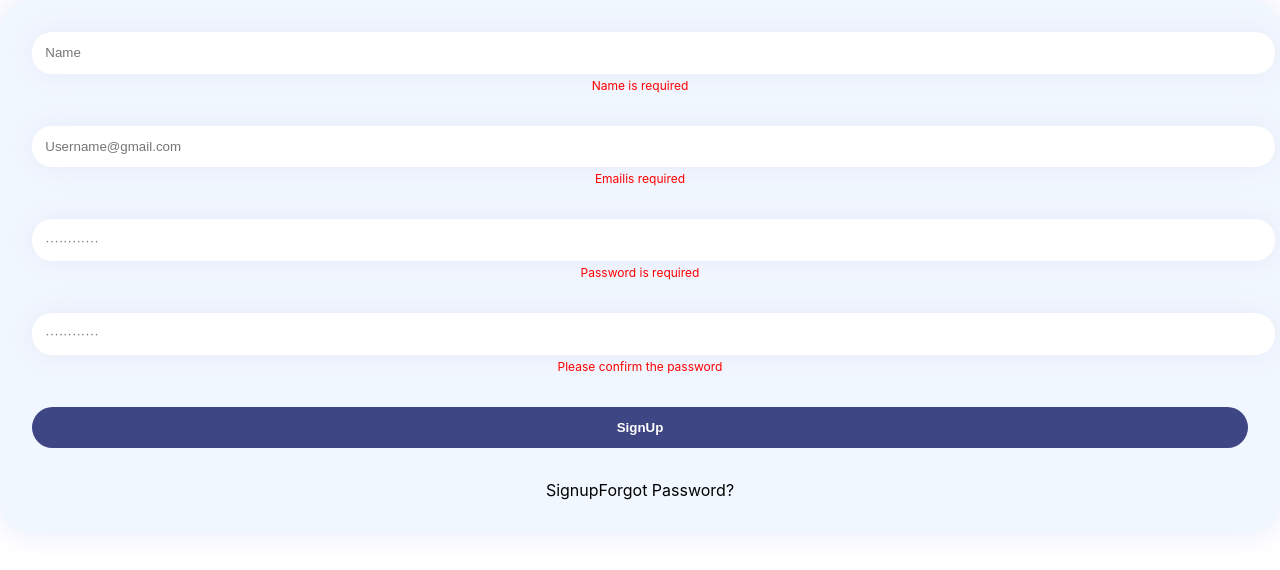
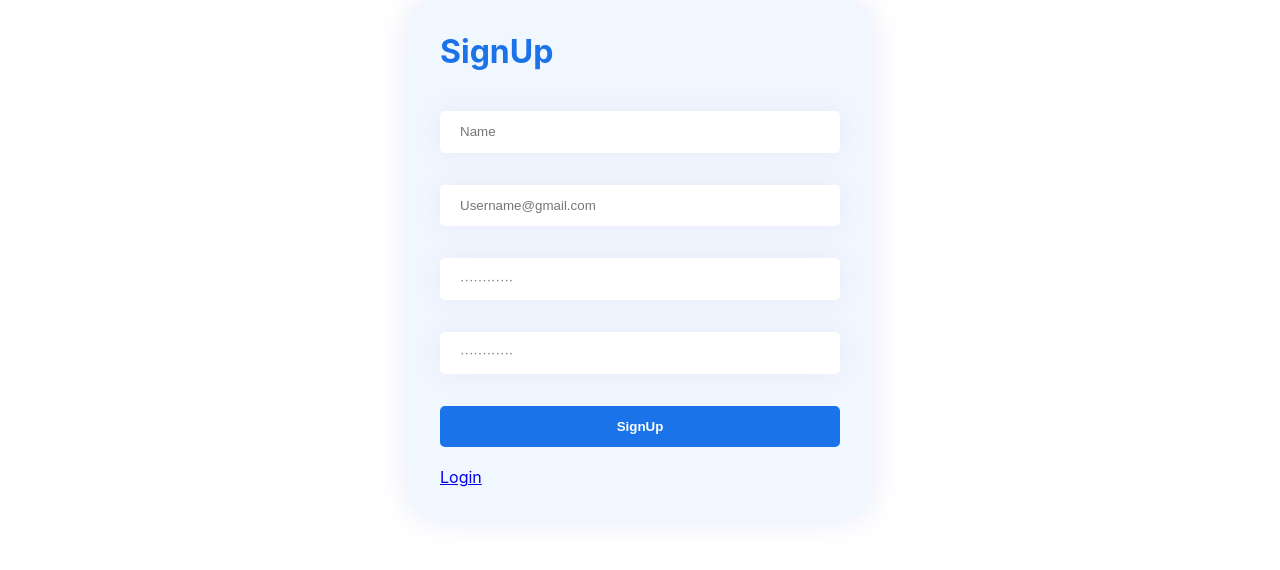
Before and after one commit to farkoush/Store-WorkOut, a React (Create React App) app: page /signup in a window 1280 px wide. Shown: the top 570 px of the page. Built offline with nearby package versions, Linux system fonts and the light colour scheme.

Commit message:
signup - login - react router

```diff
--- a/package.json
+++ b/package.json
@@ -8,6 +8,7 @@
     "@testing-library/user-event": "^13.5.0",
     "react": "^18.1.0",
     "react-dom": "^18.1.0",
+    "react-router-dom": "^6.3.0",
     "react-scripts": "5.0.1",
     "web-vitals": "^2.1.4"
   },
--- a/src/App.css
+++ b/src/App.css
@@ -1,3 +1,3 @@
 .App {
-  text-align: center;
+  /* text-align: center; */
 }
--- a/src/App.js
+++ b/src/App.js
@@ -1,13 +1,18 @@
-// import Login from './components/Login'
+import Login from './components/Login'
 import SignUp from './components/SignUp'
+import { Routes, Route, Link, Navigate } from 'react-router-dom';
+
 
 import './App.css';
 
 function App() {
   return (
     <div className="App">
-      {/* <Login /> */}
-      <SignUp />
+      <Routes>
+        <Route path="/login" element={<Login />} />
+        <Route path="/signup" element={<SignUp />} />
+        <Route path="/" element={<Navigate to ="/signup" />} />
+      </Routes>
     </div>
   );
 }
--- a/src/components/Login.js
+++ b/src/components/Login.js
@@ -1,35 +1,81 @@
-import React, { useState } from 'react';
-// import './Login.css';
+import React, { useEffect, useState } from 'react';
+import styles from './SignUp.module.css';
+import {validate} from '../helper/validation';
+import {Link} from 'react-router-dom';
+
 const Login = () => {
-    const [email, setEmail] = useState('');
-    const [pass, setPass] = useState('');
+    const[data, SetData] = useState({
+        email : '',
+        password: '',
+    });
+    const [errors, setErrors] = useState({});
+    const [touched, setTouched] = useState({
+        email: false,
+        password: false,
+    });
 
     const changeHandler = (element) => {
-        switch (element.target.name) {
-            case 'email':
-                setEmail(element.value)
-                break;
-            case 'password':
-                setPass(element.value)
-                break;
-            default:
-                break;
+        SetData({
+            ...data,
+            [element.target.name] : element.target.value
+        });
+    }
+
+    const focusHandler = (element) => {
+        setTouched({
+            ...touched,
+            [element.target.name] : true
+        })
+    }
+
+    const submitHandler = (event) => {
+        event.preventDefault();
+        console.log(Object.keys(errors))
+        if (!Object.keys(errors).length){
+            console.log('You are signUp');}
+        else{
+            setTouched({
+                name : errors.name && true,
+                email : errors.email && true,
+                password : errors.password && true,
+                confirmPassword : errors.confirmPassword && true
+            })
         }
     }
+    useEffect( () => {
+        setErrors(validate(data, 'login'));
+    }, [data]);
+
     return (
-        <div className='screen-1'>
-            {/* <form> */}
-                <div className='password'>
-                    {/* <label for="email">Email Address</label> */}
-                    <input name='email' type='text' value={email} onChange={changeHandler}  placeholder="Username@gmail.com"/>
+        <div className={styles.screen}>
+            <h1 className={styles.header}>Login</h1>
+            <form onSubmit={submitHandler}>
+                <div className= {styles.email}>
+                    <input
+                        className= { errors.email && touched.email && styles.hasError}
+                        name ='email'
+                        type ='text' value = {data.email}
+                        onChange = {changeHandler}
+                        onFocus = { focusHandler }
+                        placeholder = "Username@gmail.com"
+                    />
+                    {errors.email && touched.email && <span className = {styles.error}>{errors.email}</span>}
                 </div>
-                <div className='email'>
-                    {/* <label for="password">Password</label> */}
-                    <input name='password' type='password' value={pass}  onChange={changeHandler} placeholder="············"/>
+                <div className = {styles.password}>
+                    <input
+                        className= { errors.password && touched.password && styles.hasError}
+                        name = 'password'
+                        type = 'password'
+                        value = {data.password}
+                        onChange = {changeHandler}
+                        onFocus = { focusHandler }
+                        placeholder = "············"
+                    />
+                    {errors.password && touched.password && <span className = {styles.error}>{errors.password}</span>}
                 </div>
-                <button className="login">Login </button>
-            {/* </form> */}
-            <div className="footer"><span>Signup</span><span>Forgot Password?</span></div>
+                <button className={styles.SignUp}>Login </button>
+            </form>
+            <div className={styles.footer}><Link to ='/signup'>SignUp</Link></div>
         </div>
     );
 };
--- a/src/components/SignUp.js
+++ b/src/components/SignUp.js
@@ -1,7 +1,8 @@
 import React, { useEffect, useState } from 'react';
 import styles from './SignUp.module.css'
-import {validate} from '../helper/validation'
-const SignUp = () => {
+import {validate} from '../helper/validation';
+import {Link} from 'react-router-dom'
+ const SignUp = () => {
     const[data, SetData] = useState({
         name : '',
         email : '',
@@ -9,6 +10,12 @@ const SignUp = () => {
         confirmPassword : ''
     });
     const [errors, setErrors] = useState({});
+    const [touched, setTouched] = useState({
+        name: false,
+        email: false,
+        password: false,
+        confirmPassword: false,
+    });
 
     const changeHandler = (element) => {
         SetData({
@@ -17,33 +24,84 @@ const SignUp = () => {
         });
     }
 
+    const focusHandler = (element) => {
+        setTouched({
+            ...touched,
+            [element.target.name] : true
+        })
+    }
+
+    const submitHandler = (event) => {
+        event.preventDefault();
+        if (!Object.keys(errors).length){
+            console.log('You are signUp');}
+        else{
+            setTouched({
+                name : errors.name && true,
+                email : errors.email && true,
+                password : errors.password && true,
+                confirmPassword : errors.confirmPassword && true
+            })
+        }
+    }
     useEffect( () => {
-        setErrors(validate(data));
-        console.log(errors)
+        setErrors(validate(data, 'signup'));
     }, [data]);
 
     return (
         <div className={styles.screen}>
-            {/* <form> */}
-                <div className={styles.name}>
-                    <input name='name' type='text' value={data.name} onChange={changeHandler}  placeholder="Name"/>
-                    <span className={styles.error}>{errors.name ?? ''}</span>
+            <h1 className={styles.header}>SignUp</h1>
+            <form onSubmit={submitHandler}>
+                <div className={styles.item}>
+                    <input
+                        className= { errors.name && touched.name ? styles.hasError : styles.inputElement}
+                        name = 'name'
+                        type = 'text'
+                        value = {data.name}
+                        onChange = {changeHandler}
+                        onFocus = { focusHandler }
+                        placeholder = "Name"
+                    />
+                    {errors.name && touched.name && <span className = {styles.error}>{errors.name}</span>}
                 </div>
-                <div className={styles.email}>
-                    <input name='email' type='text' value={data.email} onChange={changeHandler}  placeholder="Username@gmail.com"/>
-                    <span className={styles.error}>{errors.email ?? ''}</span>
+                <div className= {styles.item}>
+                    <input
+                        className= { errors.email && touched.email ? styles.hasError : styles.inputElement}
+                        name ='email'
+                        type ='text' value = {data.email}
+                        onChange = {changeHandler}
+                        onFocus = { focusHandler }
+                        placeholder = "Username@gmail.com"
+                    />
+                    {errors.email && touched.email && <span className = {styles.error}>{errors.email}</span>}
                 </div>
-                <div className={styles.password}>
-                    <input name='password' type='password' value={data.password}  onChange={changeHandler} placeholder="············"/>
-                    <span className={styles.error}>{errors.password ?? ''}</span>
+                <div className = {styles.item}>
+                    <input
+                        className= { errors.password && touched.password ? styles.hasError : styles.inputElement}
+                        name = 'password'
+                        type = 'password'
+                        value = {data.password}
+                        onChange = {changeHandler}
+                        onFocus = { focusHandler }
+                        placeholder = "············"
+                    />
+                    {errors.password && touched.password && <span className = {styles.error}>{errors.password}</span>}
                 </div>
-                <div className={styles.confirmPassword}>
-                    <input name='confirmPassword' type='password' value={data.confirmPassword}  onChange={changeHandler} placeholder="············"/>
-                    <span className={styles.error}>{errors.confirmPassword ?? ''}</span>
+                <div className = {styles.item}>
+                    <input
+                        className= { errors.confirmPassword && touched.confirmPassword  ? styles.hasError : styles.inputElement}
+                        name = 'confirmPassword'
+                        type = 'password'
+                        value = {data.confirmPassword}
+                        onChange = {changeHandler}
+                        onFocus = { focusHandler }
+                        placeholder = "············"
+                    />
+                    {errors.confirmPassword && touched.confirmPassword && <span className = {styles.error}>{errors.confirmPassword}</span>}
                 </div>
                 <button className={styles.SignUp}>SignUp </button>
-            {/* </form> */}
-            <div className={styles.footer}><span>Signup</span><span>Forgot Password?</span></div>
+            </form>
+            <div className={styles.footer}><Link to = '/login'>Login</Link></div>
         </div>
     );
 };
--- a/src/components/SignUp.module.css
+++ b/src/components/SignUp.module.css
@@ -1,68 +1,72 @@
 /* https://freefrontend.com/css-login-forms/ */
-.screen {
-    background: #f1f7fe;
-    padding: 2em;
+.screen{
+  background: #f1f7fe;
+  padding: 2em;
+  border-radius: 30px;
+  box-shadow: 0 0 2em #e6e9f9;
+  width: 400px;
+  margin: 0 auto;
+}
+
+.screen .header{
+  color: #1a73e8;
+  margin: 0 0 40px 0;
+}
+.screen form {
     display: flex;
     flex-direction: column;
-    border-radius: 30px;
-    box-shadow: 0 0 2em #e6e9f9;
+    /* align-items: stretch; */
     gap: 2em;
+  }
+
+  .screen form .item{
+    display: flex;
+    flex-direction: column;
+    align-items: flex-start;
   }
 
   .screen input {
     background-color: white;
     box-shadow: 0 0 2em #e6e9f9;
-    padding: 1em;
+    padding: 1em 0;
     display: flex;
     flex-direction: column;
     gap: 0.5em;
-    border-radius: 20px;
+    border-radius: 5px;
     color: #4d4d4d;
-    /* margin-top: -3em; */
     width: 100%;
+    text-indent : 20px;
   }
 
   .screen input {
     outline: none;
     border: none;
+    /* border: 1px solid #4d4d4d; */
   }
 
-  .screen .error{
+  .screen input.hasError{
+    border: 1px solid red;
+  }
+
+  .screen span.error{
     text-align: left;
     color: red;
     font-size: 12px;
+    background-color: rgba(255,0,0,.2);
   }
-  /* .screen-1 input[type='text']::-moz-placeholder {
-    color: red;
-    font-size: 0.9em;
-  }
-  .screen-1 input[type='text']:-ms-input-placeholder {
-    color: black;
-    font-size: 0.9em;
-  }
-  .screen-1 input[type='text']::placeholder {
-    color: black;
-    font-size: 0.9em;
-  } */
 
   .screen .login , .screen .SignUp {
     padding: 1em;
-    background: #3e4684;
+    background: #1a73e8;
     color: white;
     border: none;
-    border-radius: 30px;
+    border-radius: 5px;
     font-weight: 600;
   }
-  /* .screen-1 .footer {
-    display: flex;
-    font-size: 0.7em;
-    color: #5e5e5e;
-    gap: 14em;
-    padding-bottom: 10em;
+
+  .screen .footer {
+    padding-top: 20px;
   }
-  .screen-1 .footer span {
-    cursor: pointer;
-  } */
 
   button {
     cursor: pointer;
--- a/src/index.js
+++ b/src/index.js
@@ -3,11 +3,14 @@ import ReactDOM from 'react-dom/client';
 import './index.css';
 import App from './App';
 import reportWebVitals from './reportWebVitals';
+import { BrowserRouter } from "react-router-dom";
 
 const root = ReactDOM.createRoot(document.getElementById('root'));
 root.render(
   <React.StrictMode>
-    <App />
+    <BrowserRouter>
+      <App />
+    </BrowserRouter>
   </React.StrictMode>
 );
 
```
Also changed, not shown: src/helper/validation.js (+21 -7 lines).
